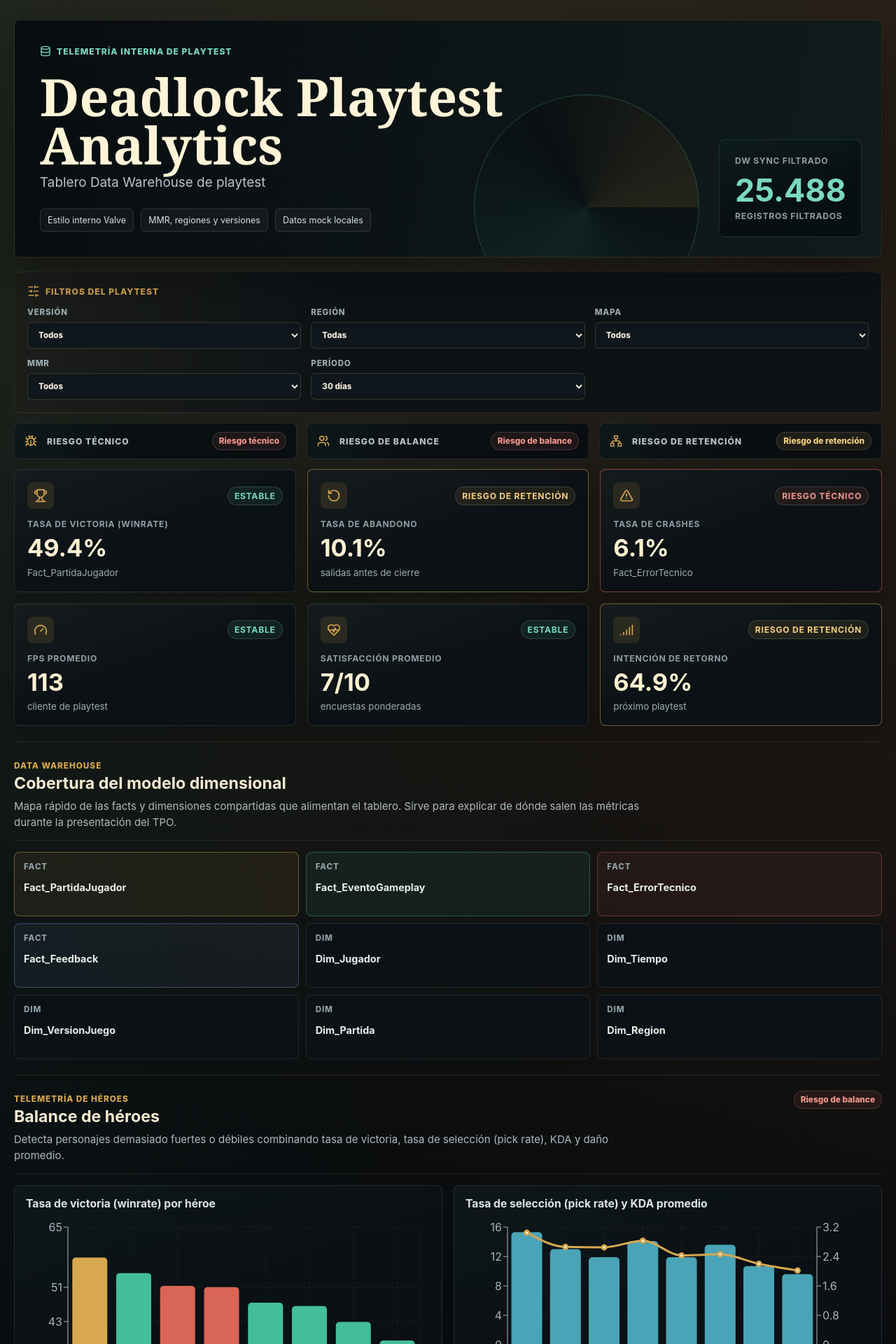
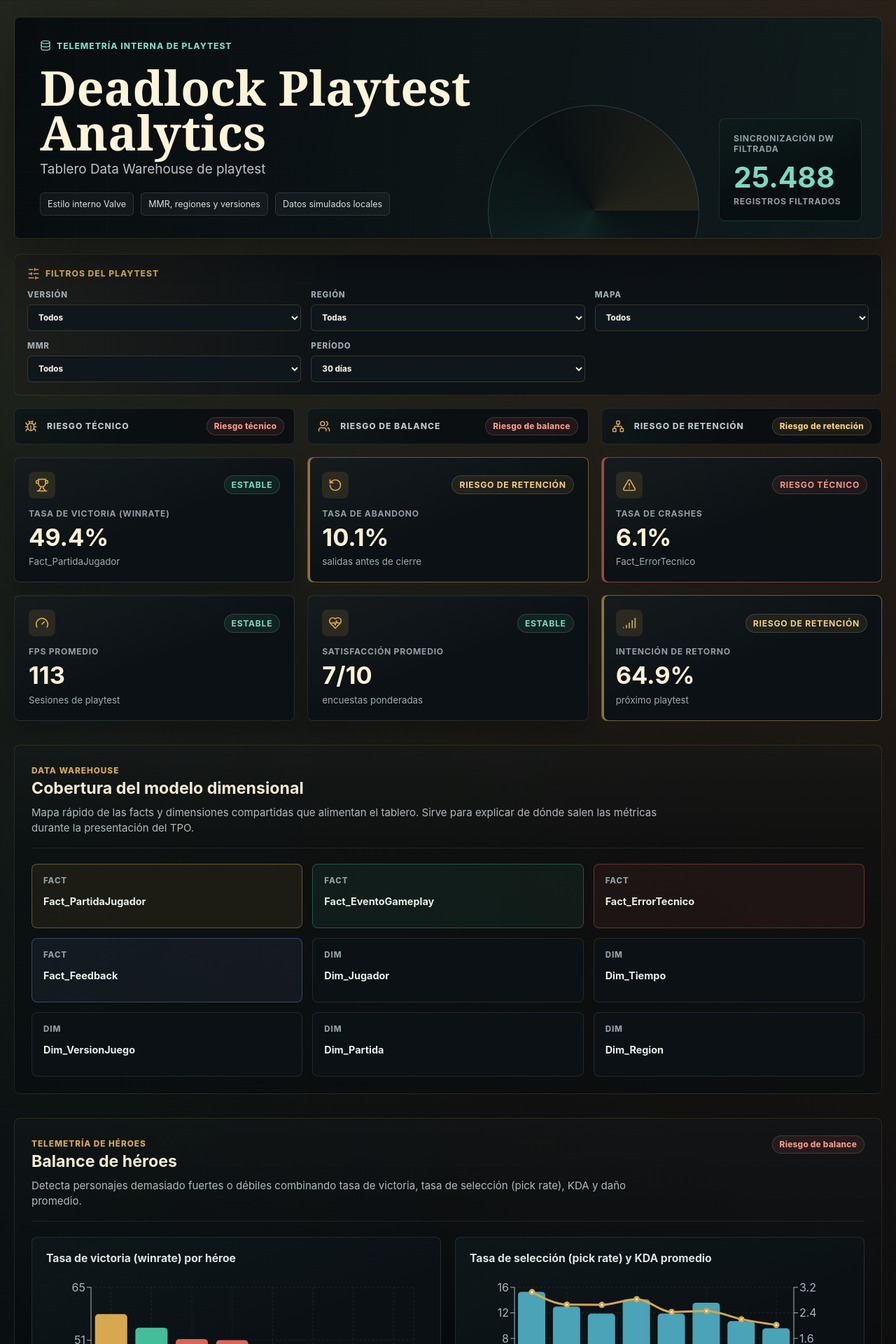
Before and after one commit to AgustinNari/Dashboard-Deadlock, a React (Vite) app: page / in a window 1280 px wide. Shown: the top 1920 px of the page at 70% size. Built offline with nearby package versions, Linux system fonts and the light colour scheme.

Commit message:
Ajustes UI

```diff
--- a/src/App.tsx
+++ b/src/App.tsx
@@ -95,11 +95,11 @@
           <div className="hero-meta">
             <span>Estilo interno Valve</span>
             <span>MMR, regiones y versiones</span>
-            <span>Datos mock locales</span>
+            <span>Datos simulados locales</span>
           </div>
         </div>
         <div className="radar-panel" aria-label="Estado operacional simulado">
-          <span>DW sync filtrado</span>
+          <span>Sincronización DW filtrada</span>
           <strong>{model.matchRows.length.toLocaleString('es-AR')}</strong>
           <small>registros filtrados</small>
         </div>
@@ -149,7 +149,7 @@
           signal={riskLabel(crashLevel, 'Riesgo técnico')}
           level={crashLevel}
         />
-        <KpiCard icon="fps" label="FPS promedio" value={`${model.kpis.avgFps}`} detail="cliente de playtest" signal="Estable" />
+        <KpiCard icon="fps" label="FPS promedio" value={`${model.kpis.avgFps}`} detail="Sesiones de playtest" signal="Estable" />
         <KpiCard
           icon="satisfaction"
           label="Satisfacción promedio"
@@ -194,9 +194,9 @@
           <div className="chart-box">
             <h3>Tasa de victoria (winrate) por héroe</h3>
             <ResponsiveContainer width="100%" height={290}>
-              <BarChart data={model.heroRows} margin={{ top: 12, right: 16, left: 0, bottom: 32 }}>
+              <BarChart data={model.heroRows} margin={{ top: 16, right: 18, left: 4, bottom: 42 }}>
                 <CartesianGrid strokeDasharray="3 3" stroke="rgba(255,255,255,.08)" />
-                <XAxis dataKey="hero" stroke="#aab4bd" tick={{ fontSize: 11 }} angle={-28} textAnchor="end" height={62} />
+                <XAxis dataKey="hero" stroke="#aab4bd" tick={{ fontSize: 11 }} angle={-24} textAnchor="end" height={70} />
                 <YAxis stroke="#aab4bd" domain={[35, 65]} />
                 <Tooltip contentStyle={tooltipStyle()} cursor={{ fill: 'rgba(215,168,79,.08)' }} />
                 <Bar dataKey="winrate" name="Tasa de victoria %" radius={[5, 5, 0, 0]}>
@@ -210,9 +210,9 @@
           <div className="chart-box">
             <h3>Tasa de selección (pick rate) y KDA promedio</h3>
             <ResponsiveContainer width="100%" height={290}>
-              <ComposedChart data={model.heroRows} margin={{ top: 12, right: 16, left: 0, bottom: 32 }}>
+              <ComposedChart data={model.heroRows} margin={{ top: 16, right: 20, left: 4, bottom: 42 }}>
                 <CartesianGrid strokeDasharray="3 3" stroke="rgba(255,255,255,.08)" />
-                <XAxis dataKey="hero" stroke="#aab4bd" tick={{ fontSize: 11 }} angle={-28} textAnchor="end" height={62} />
+                <XAxis dataKey="hero" stroke="#aab4bd" tick={{ fontSize: 11 }} angle={-24} textAnchor="end" height={70} />
                 <YAxis yAxisId="left" stroke="#aab4bd" />
                 <YAxis yAxisId="right" orientation="right" stroke="#aab4bd" />
                 <Tooltip contentStyle={tooltipStyle()} cursor={{ fill: 'rgba(74,163,182,.08)' }} />
@@ -249,7 +249,7 @@
           <div className="chart-box">
             <h3>Abandono por mapa</h3>
             <ResponsiveContainer width="100%" height={235}>
-              <BarChart data={model.abandonmentByMap}>
+              <BarChart data={model.abandonmentByMap} margin={{ top: 12, right: 12, left: 4, bottom: 18 }}>
                 <CartesianGrid strokeDasharray="3 3" stroke="rgba(255,255,255,.08)" />
                 <XAxis dataKey="map" stroke="#aab4bd" tick={{ fontSize: 11 }} />
                 <YAxis stroke="#aab4bd" />
@@ -261,7 +261,7 @@
           <div className="chart-box">
             <h3>Evolución por versión</h3>
             <ResponsiveContainer width="100%" height={235}>
-              <LineChart data={model.versionTrend}>
+              <LineChart data={model.versionTrend} margin={{ top: 12, right: 18, left: 4, bottom: 10 }}>
                 <CartesianGrid strokeDasharray="3 3" stroke="rgba(255,255,255,.08)" />
                 <XAxis dataKey="version" stroke="#aab4bd" />
                 <YAxis stroke="#aab4bd" />
@@ -275,7 +275,7 @@
           <div className="chart-box">
             <h3>Eventos por fase</h3>
             <ResponsiveContainer width="100%" height={235}>
-              <BarChart data={model.phaseDistribution}>
+              <BarChart data={model.phaseDistribution} margin={{ top: 12, right: 12, left: 4, bottom: 10 }}>
                 <CartesianGrid strokeDasharray="3 3" stroke="rgba(255,255,255,.08)" />
                 <XAxis dataKey="phase" stroke="#aab4bd" />
                 <YAxis stroke="#aab4bd" />
@@ -288,7 +288,7 @@
           </div>
         </div>
         <div className="chart-box">
-          <h3>Heatmap de eventos por minuto y fase</h3>
+          <h3>Mapa de calor de eventos por minuto y fase</h3>
           <EventHeatmap rows={model.heatmap} />
         </div>
       </Panel>
@@ -304,7 +304,7 @@
           <div className="chart-box">
             <h3>Errores técnicos por versión</h3>
             <ResponsiveContainer width="100%" height={260}>
-              <ComposedChart data={model.errorsByVersion}>
+              <ComposedChart data={model.errorsByVersion} margin={{ top: 14, right: 18, left: 4, bottom: 10 }}>
                 <CartesianGrid strokeDasharray="3 3" stroke="rgba(255,255,255,.08)" />
                 <XAxis dataKey="version" stroke="#aab4bd" />
                 <YAxis stroke="#aab4bd" />
@@ -318,10 +318,10 @@
           <div className="chart-box">
             <h3>Crashes, desconexiones y errores por tipo</h3>
             <ResponsiveContainer width="100%" height={260}>
-              <BarChart data={model.errorsByType} layout="vertical" margin={{ left: 72 }}>
+              <BarChart data={model.errorsByType} layout="vertical" margin={{ top: 12, right: 20, left: 98, bottom: 10 }}>
                 <CartesianGrid strokeDasharray="3 3" stroke="rgba(255,255,255,.08)" />
                 <XAxis type="number" stroke="#aab4bd" />
-                <YAxis type="category" dataKey="type" stroke="#aab4bd" width={90} />
+                <YAxis type="category" dataKey="type" stroke="#aab4bd" width={118} />
                 <Tooltip contentStyle={tooltipStyle()} cursor={{ fill: 'rgba(217,101,87,.08)' }} />
                 <Bar dataKey="count" name="Ocurrencias" fill={chartColors.red} radius={[0, 5, 5, 0]} />
               </BarChart>
@@ -332,7 +332,7 @@
           <div className="chart-box">
             <h3>FPS promedio por región</h3>
             <ResponsiveContainer width="100%" height={230}>
-              <BarChart data={model.fpsByRegion}>
+              <BarChart data={model.fpsByRegion} margin={{ top: 12, right: 14, left: 4, bottom: 10 }}>
                 <CartesianGrid strokeDasharray="3 3" stroke="rgba(255,255,255,.08)" />
                 <XAxis dataKey="region" stroke="#aab4bd" />
                 <YAxis stroke="#aab4bd" domain={[70, 140]} />
@@ -344,7 +344,7 @@
           <div className="chart-box">
             <h3>Latencia promedio por región</h3>
             <ResponsiveContainer width="100%" height={230}>
-              <BarChart data={model.fpsByRegion}>
+              <BarChart data={model.fpsByRegion} margin={{ top: 12, right: 14, left: 4, bottom: 10 }}>
                 <CartesianGrid strokeDasharray="3 3" stroke="rgba(255,255,255,.08)" />
                 <XAxis dataKey="region" stroke="#aab4bd" />
                 <YAxis stroke="#aab4bd" />
@@ -359,7 +359,7 @@
 
       <Panel
         title="Experiencia y retención del jugador"
-        eyebrow="Encuestas y feedback"
+        eyebrow="Encuestas y comentarios"
         description="Analiza satisfacción, frustración e intención de volver para relacionar problemas de balance o rendimiento con retención futura."
         badge={riskLabel(retentionLevel, 'Riesgo de retención')}
         badgeLevel={retentionLevel}
@@ -379,14 +379,14 @@
           </div>
           <div className="experience-card">
             <ShieldAlert />
-            <span>Perfil de riesgo</span>
+            <span>Mayor riesgo de no retorno</span>
             <strong>{lowReturn?.profile}</strong>
             <small>{lowReturn?.returnIntent}% de intención de retorno</small>
           </div>
         </div>
         <div className="section-grid two">
           <div className="chart-box">
-            <h3>Feedback por categoría</h3>
+            <h3>Comentarios por categoría</h3>
             <ResponsiveContainer width="100%" height={270}>
               <PieChart>
                 <Pie
@@ -409,7 +409,7 @@
           <div className="chart-box">
             <h3>Perfiles por intención de retorno</h3>
             <ResponsiveContainer width="100%" height={270}>
-              <BarChart data={model.profiles} margin={{ bottom: 12 }}>
+              <BarChart data={model.profiles} margin={{ top: 12, right: 14, left: 4, bottom: 18 }}>
                 <CartesianGrid strokeDasharray="3 3" stroke="rgba(255,255,255,.08)" />
                 <XAxis dataKey="profile" stroke="#aab4bd" tick={{ fontSize: 11 }} />
                 <YAxis stroke="#aab4bd" domain={[45, 95]} />
@@ -436,7 +436,7 @@
               <div className="score-bar">
                 <i style={{ width: `${item.score}%` }} />
               </div>
-              <small>Score simulado: {item.score}/100</small>
+              <small>Puntaje simulado: {item.score}/100</small>
             </article>
           ))}
         </div>
--- a/src/styles.css
+++ b/src/styles.css
@@ -31,7 +31,7 @@
 .app-shell {
   width: min(1720px, calc(100vw - 56px));
   margin: 0 auto;
-  padding: 28px 0 64px;
+  padding: 24px 0 64px;
 }
 
 .hero {
@@ -39,7 +39,7 @@
   display: grid;
   grid-template-columns: 1fr 260px;
   gap: 24px;
-  min-height: 260px;
+  min-height: 238px;
   overflow: hidden;
   border: 1px solid rgba(215, 168, 79, 0.18);
   border-radius: 8px;
@@ -52,9 +52,9 @@
 .hero::after {
   position: absolute;
   right: 21%;
-  bottom: -90px;
-  width: 320px;
-  height: 320px;
+  bottom: -112px;
+  width: 300px;
+  height: 300px;
   content: "";
   border: 1px solid rgba(68, 190, 154, 0.28);
   border-radius: 50%;
@@ -77,7 +77,7 @@
 .hero-content {
   position: relative;
   z-index: 1;
-  padding: 36px;
+  padding: 32px 36px;
 }
 
 .system-badge,
@@ -94,10 +94,10 @@
 
 .hero h1 {
   max-width: 880px;
-  margin: 18px 0 8px;
+  margin: 16px 0 8px;
   color: #fff4d8;
   font-family: Georgia, "Times New Roman", serif;
-  font-size: 4.6rem;
+  font-size: 4.28rem;
   font-weight: 700;
   line-height: 0.94;
   letter-spacing: 0;
@@ -113,7 +113,7 @@
   display: flex;
   flex-wrap: wrap;
   gap: 10px;
-  margin-top: 26px;
+  margin-top: 22px;
 }
 
 .hero-meta span {
@@ -129,10 +129,10 @@
   position: relative;
   z-index: 1;
   align-self: end;
-  margin: 28px;
+  margin: 24px 28px;
   border: 1px solid rgba(68, 190, 154, 0.2);
   border-radius: 8px;
-  padding: 22px;
+  padding: 20px;
   background:
     linear-gradient(160deg, rgba(68, 190, 154, 0.08), transparent 60%),
     rgba(7, 12, 15, 0.76);
@@ -156,7 +156,7 @@
   display: block;
   margin: 8px 0 2px;
   color: #79d9be;
-  font-size: 2.8rem;
+  font-size: 2.55rem;
 }
 
 .filters-shell {
@@ -164,7 +164,7 @@
   grid-template-columns: 220px repeat(5, 1fr);
   gap: 14px;
   align-items: end;
-  margin: 20px 0 14px;
+  margin: 22px 0 18px;
   border: 1px solid rgba(215, 168, 79, 0.14);
   border-radius: 8px;
   padding: 18px;
@@ -206,8 +206,8 @@
 .command-strip {
   display: grid;
   grid-template-columns: repeat(3, minmax(0, 1fr));
-  gap: 14px;
-  margin-bottom: 14px;
+  gap: 18px;
+  margin-bottom: 18px;
 }
 
 .command-strip article {
@@ -239,7 +239,8 @@
 .kpi-grid {
   display: grid;
   grid-template-columns: repeat(20, minmax(0, 1fr));
-  gap: 16px;
+  gap: 18px;
+  margin-bottom: 34px;
 }
 
 .kpi-card,
@@ -255,8 +256,8 @@
   grid-column: span 3;
   display: grid;
   gap: 14px;
-  min-height: 152px;
-  padding: 18px;
+  min-height: 158px;
+  padding: 20px;
   background:
     linear-gradient(160deg, rgba(255, 255, 255, 0.045), transparent 52%),
     rgba(11, 17, 21, 0.94);
@@ -304,17 +305,24 @@
 .kpi-card.warning,
 .mining-card.warning {
   border-color: rgba(215, 168, 79, 0.48);
+  box-shadow: inset 3px 0 0 rgba(215, 168, 79, 0.64);
 }
 
 .kpi-card.danger,
 .mining-card.danger {
   border-color: rgba(217, 101, 87, 0.55);
+  box-shadow: inset 3px 0 0 rgba(217, 101, 87, 0.68);
 }
 
 .panel {
-  margin-top: 22px;
-  border-top: 1px solid rgba(215, 168, 79, 0.14);
-  padding: 22px 0 0;
+  margin-top: 34px;
+  border: 1px solid rgba(255, 255, 255, 0.085);
+  border-top-color: rgba(215, 168, 79, 0.18);
+  border-radius: 8px;
+  padding: 24px;
+  background:
+    linear-gradient(180deg, rgba(255, 255, 255, 0.028), transparent 30%),
+    rgba(7, 11, 14, 0.42);
 }
 
 .panel-header {
@@ -322,9 +330,9 @@
   align-items: flex-start;
   justify-content: space-between;
   gap: 20px;
-  margin-bottom: 16px;
+  margin-bottom: 22px;
   border-bottom: 1px solid rgba(255, 255, 255, 0.075);
-  padding-bottom: 14px;
+  padding-bottom: 16px;
 }
 
 .panel-header span {
@@ -343,7 +351,7 @@
 
 .panel-header p {
   max-width: 920px;
-  margin: 8px 0 0;
+  margin: 10px 0 0;
   color: #aebabe;
   font-size: 0.94rem;
   line-height: 1.5;
@@ -351,7 +359,7 @@
 
 .section-grid {
   display: grid;
-  gap: 16px;
+  gap: 20px;
 }
 
 .section-grid.two {
@@ -364,14 +372,14 @@
 
 .chart-box {
   min-width: 0;
-  padding: 16px;
+  padding: 20px;
   background:
     linear-gradient(160deg, rgba(68, 190, 154, 0.04), transparent 46%),
     rgba(12, 18, 22, 0.94);
 }
 
 .chart-box h3 {
-  margin: 0 0 12px;
+  margin: 0 0 16px;
   color: #dce5e2;
   font-size: 0.98rem;
 }
@@ -379,14 +387,14 @@
 .coverage-grid {
   display: grid;
   grid-template-columns: repeat(9, minmax(0, 1fr));
-  gap: 10px;
+  gap: 14px;
 }
 
 .coverage-node {
   min-height: 92px;
   border: 1px solid rgba(255, 255, 255, 0.095);
   border-radius: 8px;
-  padding: 13px;
+  padding: 16px;
   background: rgba(12, 18, 22, 0.92);
 }
 
@@ -428,7 +436,7 @@
 
 .table-wrap {
   overflow: hidden;
-  margin-top: 14px;
+  margin-top: 20px;
   border: 1px solid rgba(255, 255, 255, 0.08);
   border-radius: 8px;
 }
@@ -442,21 +450,21 @@
 th,
 td {
   border-bottom: 1px solid rgba(255, 255, 255, 0.075);
-  padding: 11px 12px;
+  padding: 14px 16px;
   text-align: left;
   white-space: nowrap;
 }
 
 th {
   color: #8f9fa6;
-  font-size: 0.72rem;
+  font-size: 0.74rem;
   letter-spacing: 0.07em;
   text-transform: uppercase;
 }
 
 td {
   color: #dfe8e7;
-  font-size: 0.88rem;
+  font-size: 0.9rem;
 }
 
 tr:last-child td {
@@ -472,10 +480,12 @@
   display: inline-flex;
   border: 1px solid rgba(255, 255, 255, 0.14);
   border-radius: 999px;
-  padding: 5px 9px;
+  padding: 5px 10px;
   font-size: 0.74rem;
   font-weight: 800;
   white-space: nowrap;
+  letter-spacing: 0.02em;
+  text-transform: none;
 }
 
 .status-pill.ok {
@@ -496,15 +506,15 @@
 .mini-strip {
   display: grid;
   grid-template-columns: repeat(3, minmax(0, 1fr));
-  gap: 16px;
-  margin-bottom: 16px;
+  gap: 20px;
+  margin-bottom: 20px;
 }
 
 .mini-strip div,
 .experience-card {
   border: 1px solid rgba(68, 190, 154, 0.14);
   border-radius: 8px;
-  padding: 16px;
+  padding: 18px;
   background: rgba(68, 190, 154, 0.055);
 }
 
@@ -519,13 +529,13 @@
 
 .heatmap {
   display: grid;
-  gap: 10px;
+  gap: 12px;
 }
 
 .heatmap-row {
   display: grid;
-  grid-template-columns: 70px 1fr;
-  gap: 10px;
+  grid-template-columns: 76px 1fr;
+  gap: 14px;
   align-items: center;
 }
 
@@ -539,16 +549,17 @@
 .heatmap-cells {
   display: grid;
   grid-template-columns: repeat(8, 1fr);
-  gap: 8px;
+  gap: 10px;
 }
 
 .heatmap-cell {
   display: grid;
-  min-height: 54px;
+  min-height: 58px;
   place-items: center;
   border: 1px solid rgba(255, 255, 255, 0.08);
   border-radius: 6px;
   color: #06231d;
+  cursor: default;
 }
 
 .heatmap-cell strong {
@@ -561,7 +572,7 @@
 }
 
 .experience-card {
-  min-height: 150px;
+  min-height: 164px;
 }
 
 .experience-card svg,
@@ -579,18 +590,21 @@
 
 .mining-panel {
   background:
-    linear-gradient(120deg, rgba(215, 168, 79, 0.08), transparent 42%),
-    rgba(13, 19, 23, 0.92);
+    linear-gradient(120deg, rgba(215, 168, 79, 0.09), transparent 42%),
+    rgba(9, 14, 17, 0.82);
 }
 
 .mining-grid {
   display: grid;
   grid-template-columns: repeat(2, minmax(0, 1fr));
-  gap: 16px;
+  gap: 22px;
 }
 
 .mining-card {
-  padding: 20px;
+  display: grid;
+  align-content: start;
+  min-height: 180px;
+  padding: 24px;
 }
 
 .score-bar {
```
Also changed, not shown: 1 other file (tests, documents, lock files or other folders).
